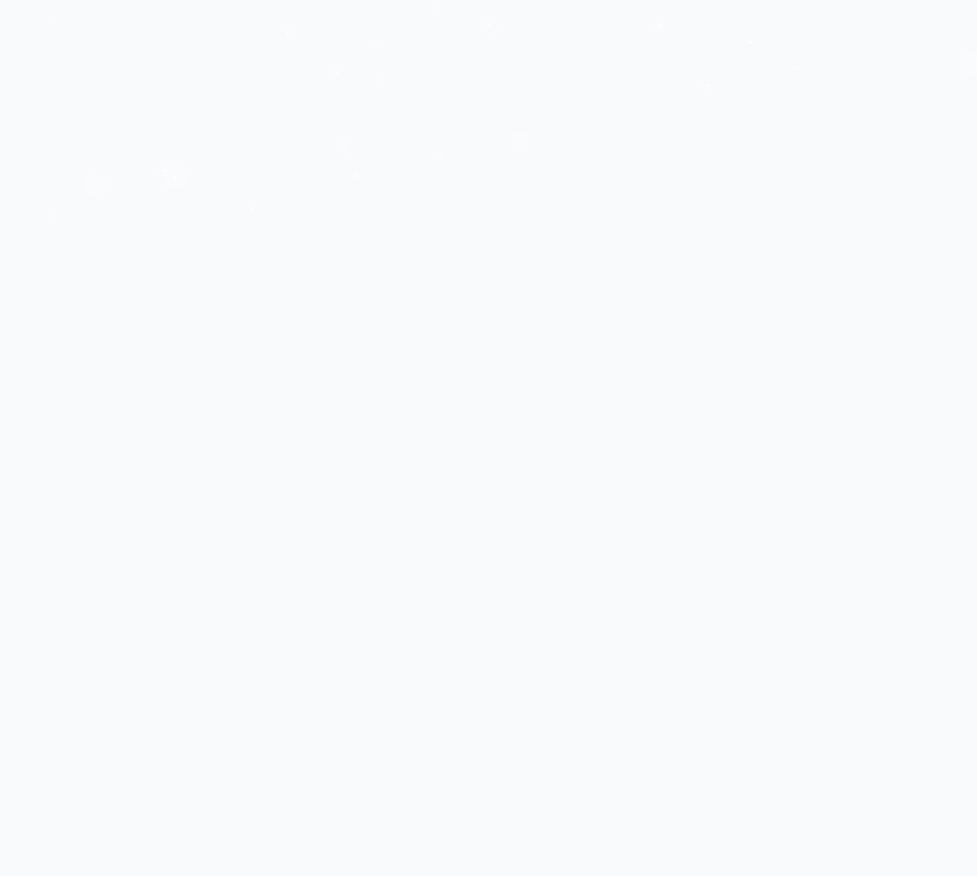
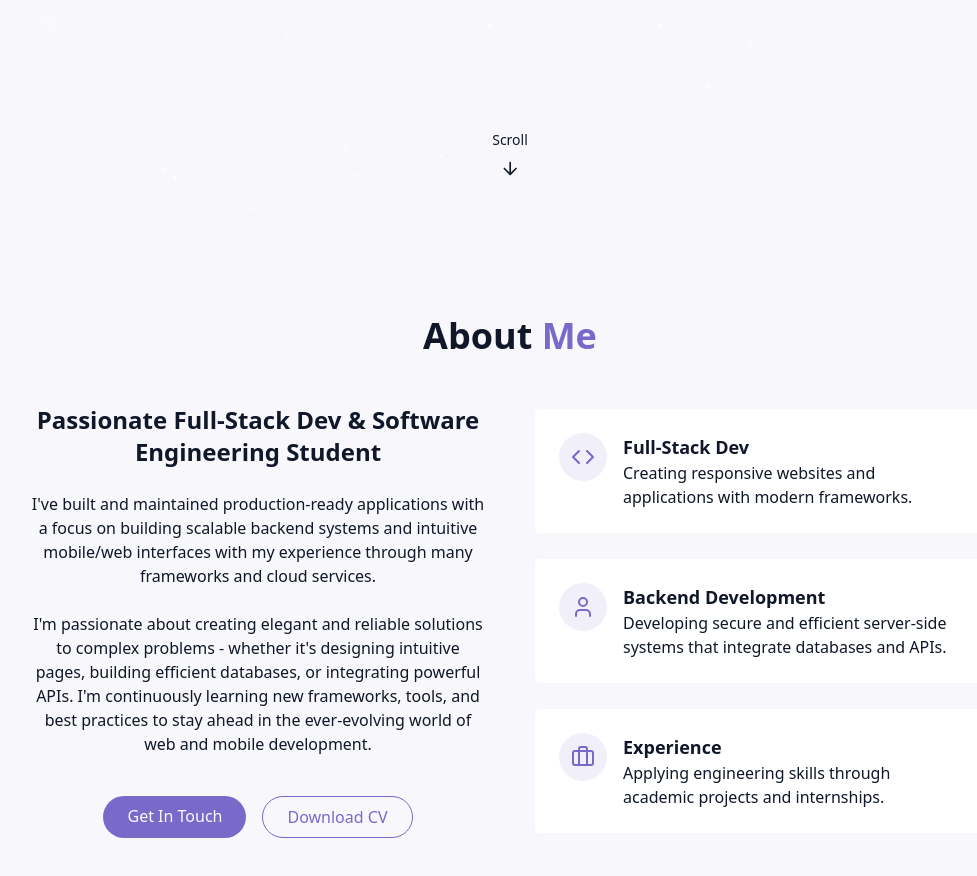
Before and after one commit to Codefficiency/PortfolioRework, a React (Vite) app: page / in a window 1280 px wide. Shown: the part 580-1456 px from the top of the page, without its empty margins (130-1107 px from the left). Before the commit the page ends 800 px from the top, so only its background shows below. Built offline with nearby package versions, Linux system fonts and the light colour scheme.

Commit message:
Hero section and About section completed

```diff
--- /dev/null
+++ b/src/components/AboutSection.jsx
@@ -0,0 +1,104 @@
+import { Briefcase, Code, User } from 'lucide-react';
+
+export const AboutSection = () => {
+    return (
+        <section id="about" className="py-24 px-4 relative">
+            {' '}
+            <div className="container mx-auto max-w-5xl">
+                <h2 className="text-3xl md:text-4xl font-bold mb-12 text-center">
+                    About <span className="text-primary"> Me</span>
+                </h2>
+                <div className="grid grid-cols-1 md:grid-cols-2 gap-12 items-center">
+                    <div className="space-y-6">
+                        <h3 className="text-2xl font-semibold">
+                            Passionate Full-Stack Dev & Software Engineering
+                            Student{' '}
+                        </h3>
+                        <p className="text-muted=foreground">
+                            I&apos;ve built and maintained production-ready
+                            applications with a focus on building scalable
+                            backend systems and intuitive mobile/web interfaces
+                            with my experience through many frameworks and cloud
+                            services.
+                        </p>
+
+                        <p className="text-muted-foreground">
+                            I&apos;m passionate about creating elegant and
+                            reliable solutions to complex problems - whether
+                            it&apos;s designing intuitive pages, building
+                            efficient databases, or integrating powerful APIs.
+                            I&apos;m continuously learning new frameworks,
+                            tools, and best practices to stay ahead in the
+                            ever-evolving world of web and mobile development.
+                        </p>
+
+                        <div className="flex flex-col sm:flex-row gap-4 pt-4 justify-center">
+                            <a href="#contact" className="cosmic-button">
+                                {' '}
+                                Get In Touch
+                            </a>
+                            <a
+                                href=""
+                                className="px-6 py-2 rounded-full border border-primary text-primary hover:bg-primary/10 transit-colors duration-300"
+                            >
+                                Download CV
+                            </a>
+                        </div>
+                    </div>
+
+                    <div className="grid grid-cols-1 gap-6">
+                        <div className="gradient-border p-6 card-hover">
+                            <div className="flex items-start gap-4">
+                                <div className="p-3 rounded-full bg-primary/10">
+                                    <Code className="h-6 w-6 text-primary"></Code>
+                                </div>
+                                <div className="text-left">
+                                    <h4 className="font-semibold text-lg">
+                                        Full-Stack Dev
+                                    </h4>
+                                    <p className="text-muted-foreground">
+                                        Creating responsive websites and
+                                        applications with modern frameworks.
+                                    </p>
+                                </div>
+                            </div>
+                        </div>
+                        <div className="gradient-border p-6 card-hover">
+                            <div className="flex items-start gap-4">
+                                <div className="p-3 rounded-full bg-primary/10">
+                                    <User className="h-6 w-6 text-primary"></User>
+                                </div>
+                                <div className="text-left">
+                                    <h4 className="font-semibold text-lg">
+                                        Backend Development
+                                    </h4>
+                                    <p className="text-muted-foreground">
+                                        Developing secure and efficient
+                                        server-side systems that integrate
+                                        databases and APIs.
+                                    </p>
+                                </div>
+                            </div>
+                        </div>
+                        <div className="gradient-border p-6 card-hover">
+                            <div className="flex items-start gap-4">
+                                <div className="p-3 rounded-full bg-primary/10">
+                                    <Briefcase className="h-6 w-6 text-primary"></Briefcase>
+                                </div>
+                                <div className="text-left">
+                                    <h4 className="font-semibold text-lg">
+                                        Experience
+                                    </h4>
+                                    <p className="text-muted-foreground">
+                                        Applying engineering skills through
+                                        academic projects and internships.
+                                    </p>
+                                </div>
+                            </div>
+                        </div>
+                    </div>
+                </div>
+            </div>
+        </section>
+    );
+};
--- a/src/components/HeroSection.jsx
+++ b/src/components/HeroSection.jsx
@@ -1,3 +1,5 @@
+import { ArrowDown } from 'lucide-react';
+
 export const HeroSection = () => {
     return (
         <section
@@ -14,19 +16,31 @@
                             {' '}
                             Ahmet
                         </span>
-                        <span className="text-gradient ml-2 opacity-0 animate-fade-in-delay-1">
+                        <span className="text-gradient ml-2 opacity-0 animate-fade-in-delay-2">
                             {' '}
                             Karaca
                         </span>
                         <span></span>
                     </h1>
-                    <p>
+                    <p className="text-lg md:text-xl text-muted-foreground max-2-2xl mx-auto opacity-0 animate-fade-in-delay-3">
                         I&apos;m a passionate Software Engineering student and
                         full-stack developer with experience in many frameworks,
                         languages and cloud technologies who loves turning ideas
                         into reality.
                     </p>
+
+                    <div className="pt=4 opacity-0 animate-fade-in-delay-4">
+                        <a href="#projects" className="cosmic-button">
+                            View My Work
+                        </a>
+                    </div>
                 </div>
+            </div>
+            <div className="absolute bottom-8 left-1/2 transform -translate-x-1/2 flex flex-col items-center animate-bounce">
+                <span className="text-sm text-muted-foreground mb-2">
+                    Scroll
+                </span>
+                <ArrowDown className="h-5 w-5 tex-primary" />
             </div>
         </section>
     );
--- a/src/components/ThemeToggle.jsx
+++ b/src/components/ThemeToggle.jsx
@@ -30,7 +30,7 @@
         <button
             onClick={toggleTheme}
             className={cn(
-                'fixed max-sm:hidden top-5 right-5  z-50 p-2 rounded-full transition-colors duration-300',
+                'fixed max-sm:hidden top-1.5 right-5  z-50 p-2 rounded-full transition-colors duration-300',
                 'focus:outline-hidden '
             )}
         >
--- a/src/index.css
+++ b/src/index.css
@@ -1,6 +1,6 @@
-@import "tailwindcss";
+@import 'tailwindcss';
 
-@theme{
+@theme {
     --color-border: hsl(var(--border));
     --color-background: hsl(var(--background));
     --color-foreground: hsl(var(--foreground));
@@ -19,30 +19,30 @@
     --animate-fade-in-delay-4: fade-in 0.7s ease-out 0.8s forwards;
     --animate-meteor: meteor 5s linear infinite;
 
-  @keyframes float{
+    @keyframes float {
         0%,
-    100%{
+        100% {
             transform: translateY(0);
         }
         50% {
             transform: translateY(-10px);
         }
     }
-  @keyframes pulse-subtle{
+    @keyframes pulse-subtle {
         0%,
-    100%{
+        100% {
             opacity: 1;
         }
         50% {
             opacity: 0.8;
         }
     }
-  @keyframes fade-in{
+    @keyframes fade-in {
         from {
             opacity: 0;
             transofrm: translateY(20px);
         }
-    to{
+        to {
             opacity: 1;
             transform: translateY(0);
         }
@@ -52,7 +52,7 @@
             transform: rotate(215deg) translateX(0);
             opacity: 1;
         }
-    70%{
+        70% {
             opacity: 1;
         }
         100% {
@@ -62,9 +62,9 @@
     }
 }
 
-@layer base{
-  :root{
-    --background: 210 40% 98%;
+@layer base {
+    :root {
+        --background: 233 40% 98%;
         --foreground: 222 47% 11%;
 
         --card: 0 0% 100%;
@@ -73,9 +73,8 @@
         --primary-foreground: 210 40% 98%;
 
         --border: 214 32% 91%;
-
     }
-  .dark{
+    .dark {
         --background: 222 47% 4%;
         --foreground: 213 31% 91%;
 
@@ -90,7 +89,7 @@
         --border: 217 23% 20%;
     }
 
-  *{
+    * {
         @apply border-border;
     }
 
@@ -100,52 +99,51 @@
 
     body {
         @apply bg-background text-foreground transition-colors duration-300;
-    font-feature-settings: "rlig" 1, "calt";
+        font-feature-settings: 'rlig' 1, 'calt';
     }
 }
 
-@utility container{
+@utility container {
     margin-inline: auto;
     padding-inline: 2rem;
 
-  @media (width >= 640px){
+    @media (width >= 640px) {
         max-width: 640px;
     }
-  @media (width >= 768px){
+    @media (width >= 768px) {
         max-width: 768px;
     }
-  @media (width >= 1024px){
+    @media (width >= 1024px) {
         max-width: 1024px;
     }
-  @media (width >= 1280px){
+    @media (width >= 1280px) {
         max-width: 1280px;
     }
-  @media (width >= 1400px){
+    @media (width >= 1400px) {
         max-width: 1400px;
     }
     /* @media (width >= 1920){
     max-width: 1920px;
   } */
-
 }
 
-@utility text-glow{
+@utility text-glow {
     @apply relative;
     text-shadow: 0 0 10px rgba(167, 139, 250, 0.5);
 }
 
-@utility card-hover{
+@utility card-hover {
     @apply transition-transform duration-300 hover:scale-[1.02] hover:shadow-lg;
 }
 
-@utility gradient-border{
+@utility gradient-border {
     @apply relative rounded-md;
     background: linear-gradient(to right, hsl(var(--card)), hsl(var(--card)));
     background-clip: padding-box;
     border: 1px solid transparent;
 }
 
-@utility cosmic-button{
+@utility cosmic-button {
     @apply px-6 py-2 rounded-full bg-primary text-primary-foreground font-medium
          transition-all duration-300 hover:shadow-[0_0_10px_rgba(139,92,246,0.5)]
          hover:scale-105 active:scale-95;
@@ -156,8 +154,7 @@
     box-shadow: 0 0 10px 2px rgba(255, 255, 255, 0.4);
 }
 
-
-@utility meteor{
+@utility meteor {
     @apply absolute bg-linear-to-r from-white via-white to-transparent rounded-full;
     box-shadow: 0 0 10px 5px rgba(255, 255, 255, 0.3);
 }
--- a/src/pages/Home.jsx
+++ b/src/pages/Home.jsx
@@ -2,6 +2,7 @@
 import { StarBackground } from '@/components/StarBackground';
 import { Navbar } from '@/components/Navbar';
 import { HeroSection } from '@/components/HeroSection';
+import { AboutSection } from '@/components/AboutSection';
 export const Home = () => {
     return (
         <div className="min-h-screen bg-background text-foreground overflow-x-hidden">
@@ -14,6 +15,7 @@
             {/* Main Content */}
             <main>
                 <HeroSection />
+                <AboutSection />
             </main>
             {/*Footer*/}
         </div>
```
Lines whose indentation alone changed are shown as unchanged.
